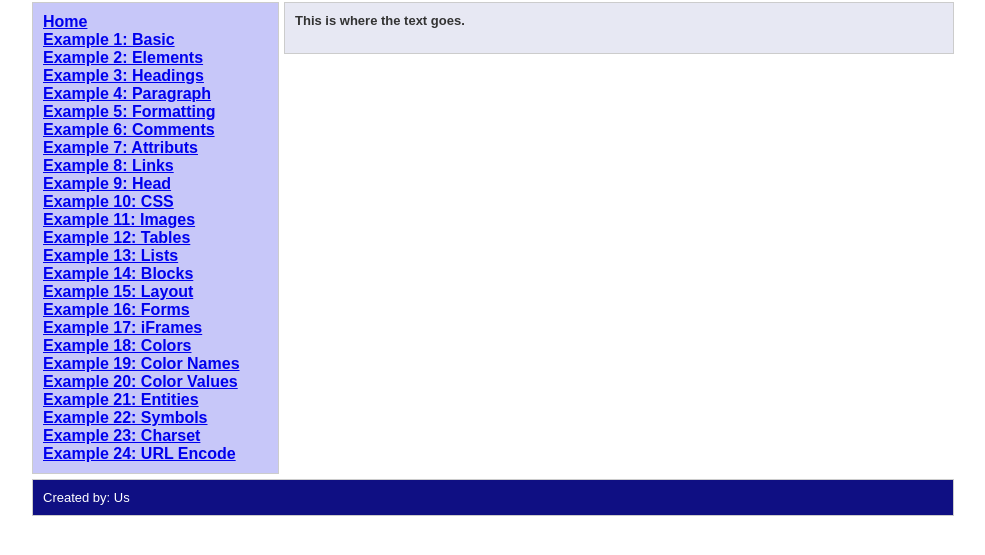
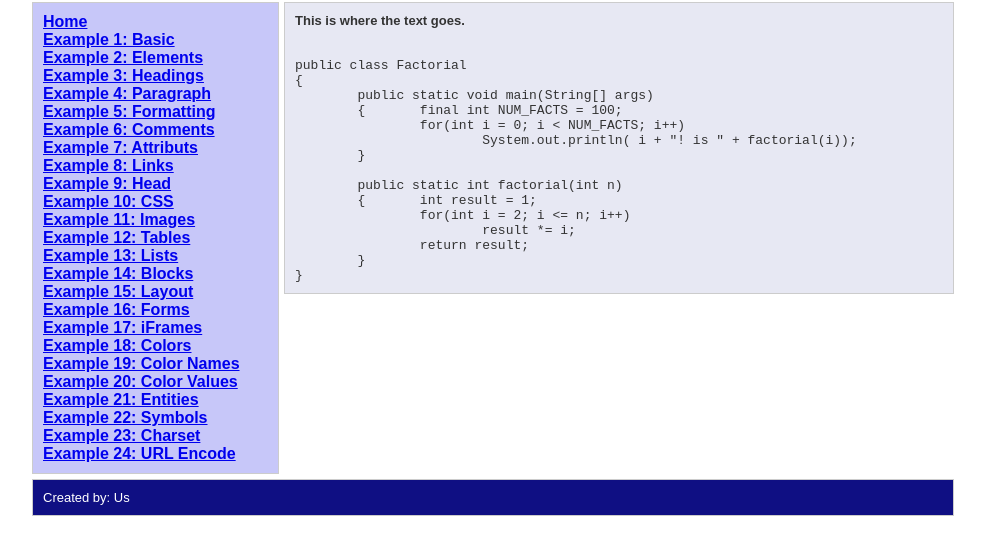
Before and after one commit to bstyx09/CS3400, a plain HTML site: page Assignments/as1/examples/e24.html in a window 1280 px wide. Shown: the part 115-670 px from the top of the page, without its empty margins (147-1132 px from the left). Drawn offline with Linux system fonts and the light colour scheme.

Commit message:
Changed e24
yep

```diff
--- a/Assignments/as1/examples/e24.html
+++ b/Assignments/as1/examples/e24.html
@@ -55,7 +55,26 @@
 		 <!-- Begin Right Column -->
 		 <div id="rightcolumn">
 
-		       <b>This is where the text goes.</b><br><br>
+		       <b>This is where the text goes.</b><br>
+
+<pre><code class=HTML>
+
+public class Factorial
+{
+	public static void main(String[] args)
+	{	final int NUM_FACTS = 100;
+		for(int i = 0; i < NUM_FACTS; i++)
+			System.out.println( i + "! is " + factorial(i));
+	}
+
+	public static int factorial(int n)
+	{	int result = 1;
+		for(int i = 2; i <= n; i++)
+			result *= i;
+		return result;
+	}
+}
+</code></pre>
 
 		 </div>
 		 <!-- End Right Column -->
```
